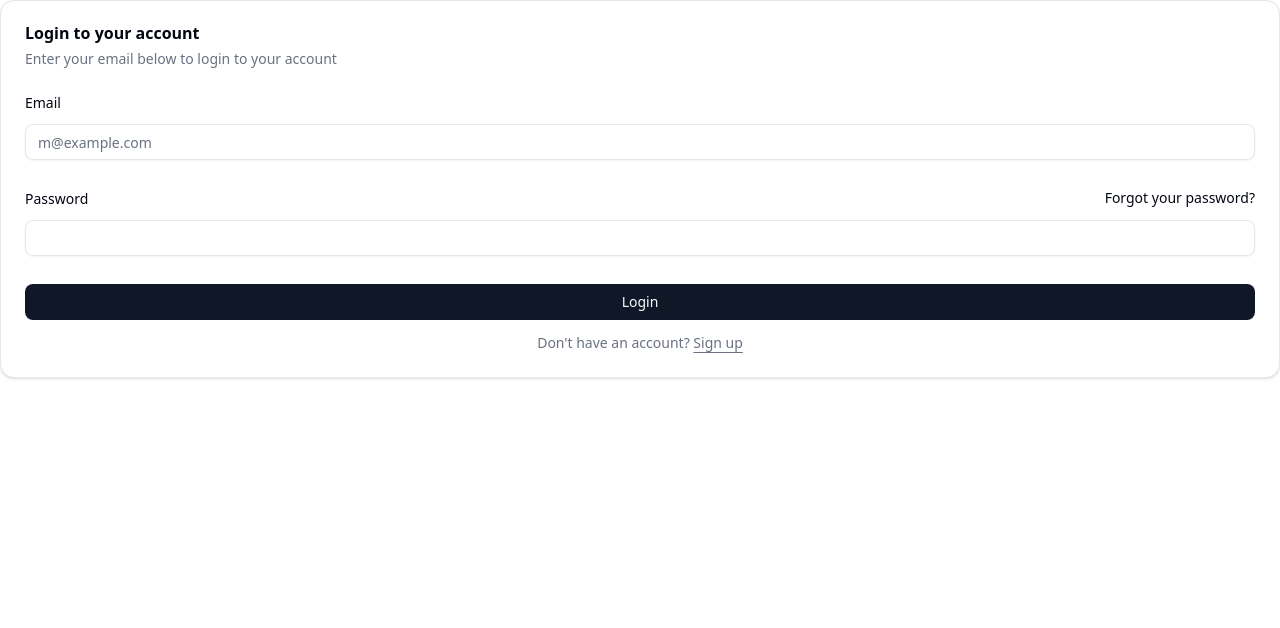
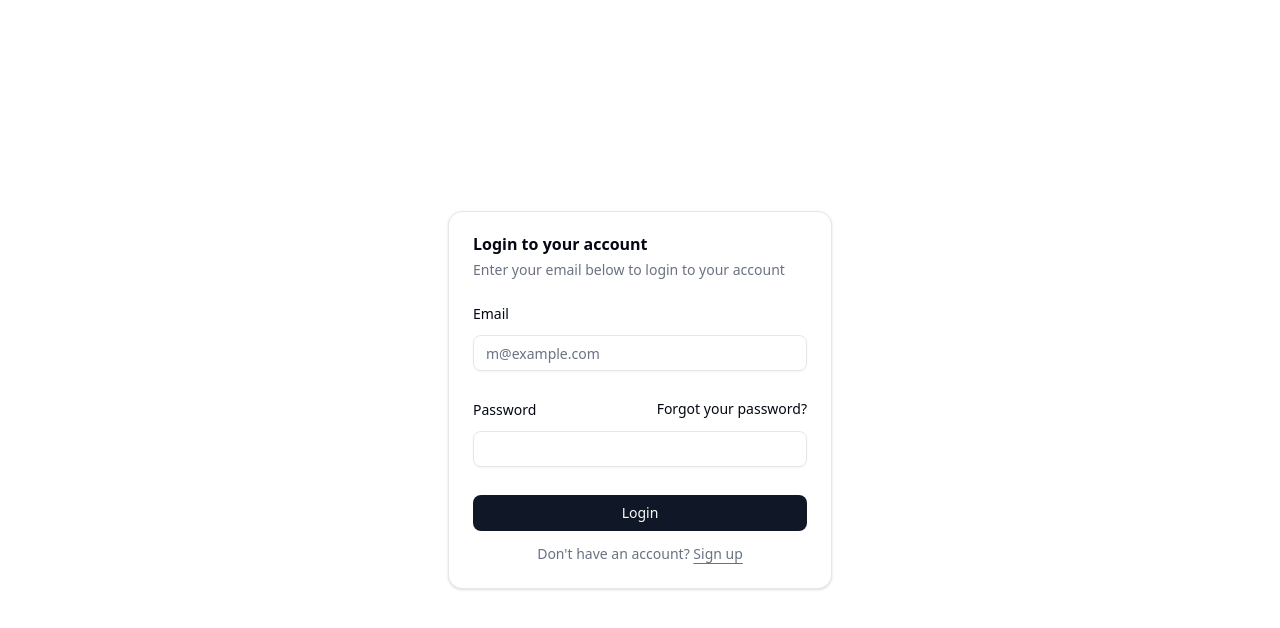
Before and after one commit to LucasAPessoa/devBrecho-front-v1, a React (Vite) app in the folder devBrecho-front-v1/: page / in a window 1280 px wide. Shown: the top 628 px of the page. Built offline with nearby package versions, Linux system fonts and the light colour scheme.

Commit message:
feat: integrate AuthLayout into main routing structure

```diff
--- a/devBrecho-front-v1/src/App.tsx
+++ b/devBrecho-front-v1/src/App.tsx
@@ -1,5 +1,6 @@
 import { Route, Routes } from "react-router-dom";
 import { LoginPage } from "./pages/Login/Login";
+import { AuthLayout } from "./components/layouts/auth-layout";
 // import { Setores } from "./pages/Setores";
 // import { Fornecedoras } from "./pages/Fornecedoras";
 // import { Bolsas } from "./pages/Bolsas";
@@ -7,12 +8,13 @@ import { LoginPage } from "./pages/Login/Login";
 function App() {
     return (
         <Routes>
-            <Route path="/">
+            <Route path="/" element={<AuthLayout />}>
                 <Route index element={<LoginPage />} />
                 {/* <Route path="/setores" element={<Setores />} />
                 <Route path="/fornecedoras" element={<Fornecedoras />} />
                 <Route path="/bolsas" element={<Bolsas />} /> */}
             </Route>
+            <Route path="/app"></Route>
         </Routes>
     );
 }
```
